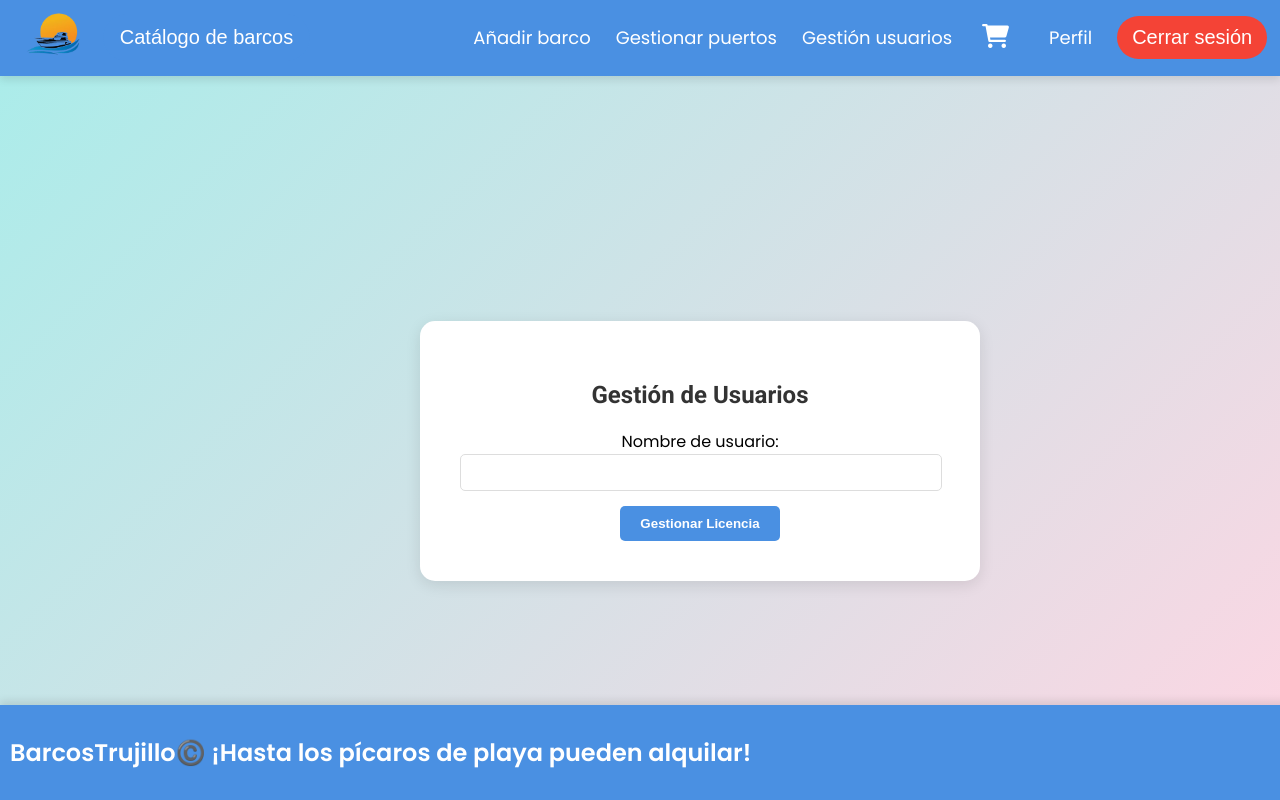
After one commit to frajimmor2/NavegaTrujillo, a Django app: page /accounts/ in a window 1280 px wide. The commit adds this page. Run offline with Django 5.2, Linux system fonts and the light colour scheme; the visitor is signed in with stand-in values (Sample User, id 1).

Commit message:
añadida pagina intermedia para poner el usuario y que te lleve a /accounts/username. Tambien se ha implementado el boton en la navbar

```diff
--- a/NavegaTrujilloWeb/business/urls.py
+++ b/NavegaTrujilloWeb/business/urls.py
@@ -17,4 +17,5 @@ urlpatterns = [
     path('profile/edit/', views.edit_profile, name="edit_profile"),
     path('accounts/<str:username>/', views.manage_license, name="manage_license"),
     #path('paypal_confirm',views.paypal_congrats,name="paypal_congrats"),
+    path('accounts/', views.user_management, name="user_management"),
 ]
--- a/NavegaTrujilloWeb/business/views.py
+++ b/NavegaTrujilloWeb/business/views.py
@@ -16,6 +16,7 @@ from django.core.exceptions import ValidationError
 from catalog.forms import dates_form
 from catalog.filters import ship_filter
 from django.dispatch import receiver
+from django.contrib.auth.decorators import user_passes_test
 
 
 def home(request):
@@ -632,3 +633,15 @@ def confirm_reservation_paypal(request,ship_id,captain):
 
 
     return render(request,"business/reservation_confirmed.html",{"lookup_id":user.username})
+
+
+
+
+@user_passes_test(lambda u: u.is_staff)
+def user_management(request):
+    if request.method == "POST":
+        username = request.POST.get('username')
+        if username:
+            return redirect('manage_license', username=username)
+
+    return render(request, './business/user_management.html')
--- /dev/null
+++ b/NavegaTrujilloWeb/static/css/user_management.css
@@ -0,0 +1,59 @@
+@import url('https://fonts.googleapis.com/css2?family=Roboto:wght@400;700&family=Poppins:wght@400;600&display=swap');
+
+/* Ajuste del body para eliminar el margen superior y aplicar fondo gradiente */
+body.user-management {
+    margin: 0;
+    padding: 0;
+    font-family: 'Poppins', sans-serif;
+    background: linear-gradient(135deg, #a8edea, #fed6e3);
+    min-height: 100vh;
+    display: flex;
+    flex-direction: column;
+    align-items: center;
+    justify-content: center;
+}
+
+/* Ajuste del contenedor principal */
+.container-user-management {
+    background: white;
+    border-radius: 15px;
+    box-shadow: 0 4px 15px rgba(0, 0, 0, 0.1);
+    padding: 40px;
+    max-width: 600px;
+    width: 100%;
+    margin: 20px;
+    text-align: center;
+}
+
+/* Estilo del título */
+.container-user-management h2 {
+    font-family: 'Roboto', sans-serif;
+    font-weight: 700;
+    color: #333;
+    margin-bottom: 20px;
+}
+
+/* Estilo del input de usuario */
+.container-user-management input[type="text"] {
+    width: calc(100% - 20px);
+    padding: 10px;
+    margin-bottom: 15px;
+    border: 1px solid #ddd;
+    border-radius: 5px;
+}
+
+/* Estilo del botón de submit */
+.container-user-management button {
+    background-color: #4a90e2;
+    color: white;
+    font-weight: bold;
+    padding: 10px 20px;
+    border: none;
+    border-radius: 5px;
+    cursor: pointer;
+    transition: background-color 0.3s ease;
+}
+
+.container-user-management button:hover {
+    background-color: #ff7675;
+}
--- a/NavegaTrujilloWeb/templates/base_template.html
+++ b/NavegaTrujilloWeb/templates/base_template.html
@@ -42,6 +42,7 @@
             {% if user.is_staff %}
                 <a href="/add-ship" class="nav-link">Añadir barco</a>
                 <a href="/add-port" class="nav-link" style="margin-left: 10px;">Gestionar puertos</a>
+                <a href="/accounts" class="nav-link" style="margin-left: 10px;">Gestión usuarios</a> <!-- NUEVO BOTÓN -->
             {% endif %}
             {% if user.is_authenticated %}
 
--- /dev/null
+++ b/NavegaTrujilloWeb/templates/business/user_management.html
@@ -0,0 +1,20 @@
+{% extends "base_template.html" %}
+{% load static %}
+{% block title %}{% endblock %}
+
+{% block main %}
+<link rel="stylesheet" href="{% static 'css/user_management.css' %}" type="text/css">
+<body class="user-management">
+<div class="container-user-management">
+    <h2>Gestión de Usuarios</h2>
+    <form method="POST">
+        {% csrf_token %}
+        <div class="form-group">
+            <label for="username">Nombre de usuario:</label>
+            <input type="text" id="username" name="username" required>
+        </div>
+        <button type="submit">Gestionar Licencia</button>
+    </form>
+</div>
+</body>
+{% endblock %}
```
